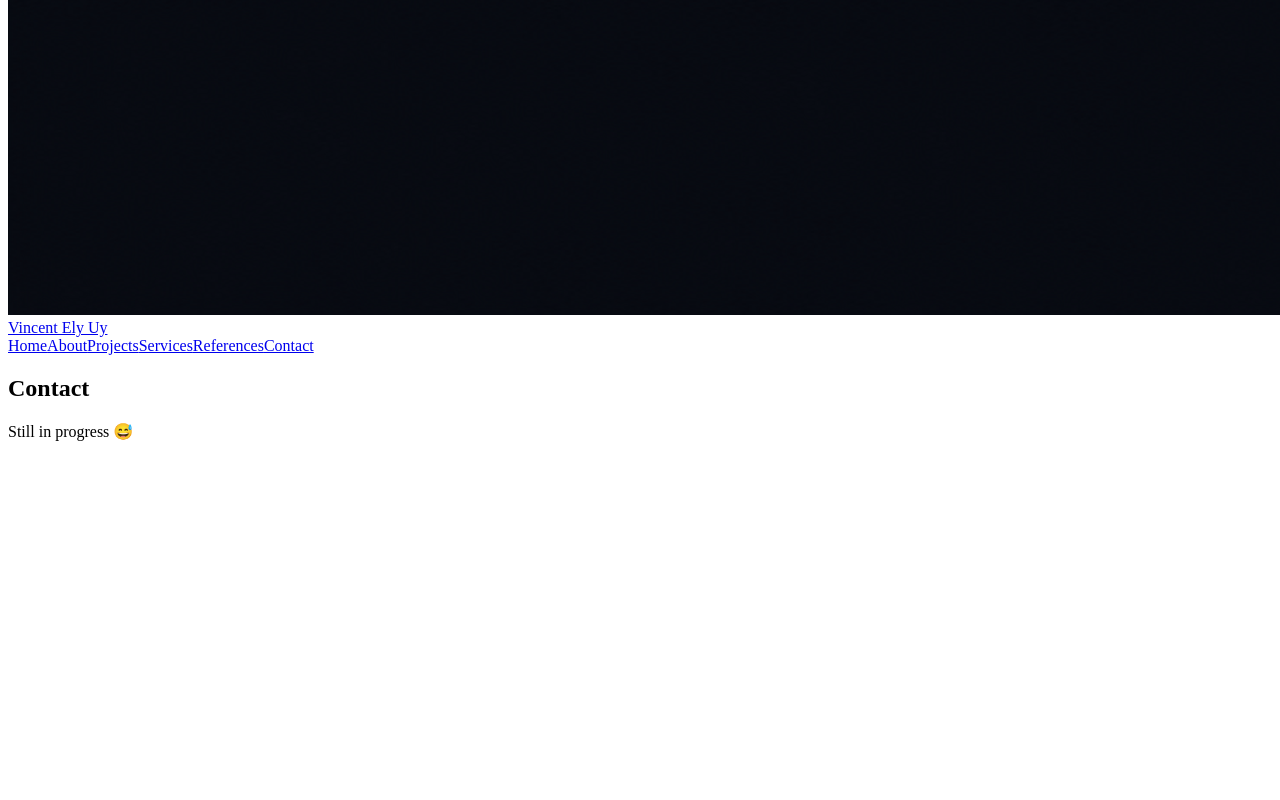
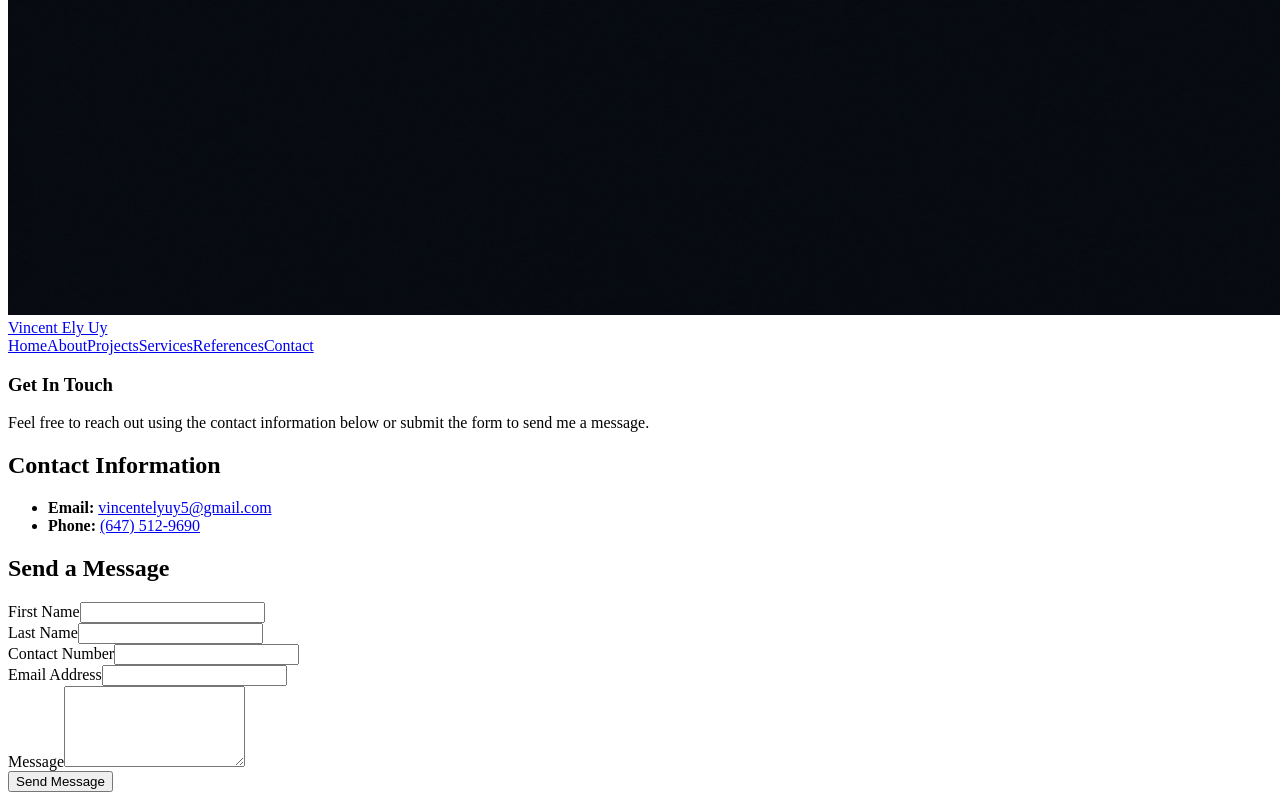
Before and after one commit to veuy/REACT-PORTOFOLIO, a React (Vite) app: page /contact in a window 1280 px wide. Shown: the part 580-1380 px from the top of the page. Before the commit the page ends 1037 px from the top, so only its background shows below. Built offline with nearby package versions, Linux system fonts and the light colour scheme; the HTML template or start-up script is replaced by a standard one.

Commit message:
2nd commit
updated contacts page with working forms submission. modified some info in about page and also updated border style in contacts page.

```diff
--- a/package.json
+++ b/package.json
@@ -10,6 +10,7 @@
     "preview": "vite preview"
   },
   "dependencies": {
+    "emailjs-com": "^3.2.0",
     "react": "^19.2.6",
     "react-dom": "^19.2.6",
     "react-router-dom": "^7.16.0"
--- a/src/pages/About.jsx
+++ b/src/pages/About.jsx
@@ -9,7 +9,7 @@ export default function About() {
             <h1>Vincent Ely Uy</h1>
             <p className="profile-role">Software Engineering Student</p>
           </div>
-          <p>I am a software engineering student focused on learning the full software engineering process of building applications, from planning and design to development and iteration. While my primary focus is understanding how to effectively build and structure applications, I am also developing skills in other areas of software engineering such as web development using HTML, CSS, and JavaScript, as well as version control with Git and GitHub. I am passionate about building applications, particularly educational tools that can help others learn, and I also aspire to develop mobile apps and games in the future. I continuously work on improving my abilities by building projects and gaining hands-on experience. Outside of software engineering, I enjoy watching anime, listening to tech podcasts, and playing video games.</p>
+          <p>I am a software engineering student focused on learning the full software engineering process of building applications, from planning and design to development and iteration. While my primary focus is understanding how to effectively build and structure applications, I am also developing skills in other areas of software engineering such as web development using HTML, CSS, and JavaScript, as well as version control with Git and GitHub. I am passionate about learning and building applications, particularly educational tools that can help others learn, and I also aspire to develop mobile apps and games in the future. I continuously work on improving my abilities by building projects and gaining hands-on experience. Outside of software engineering, I enjoy watching anime, listening to tech podcasts, and playing video games.</p>
           <a className="button button-primary" href="/resume.pdf" target="_blank" rel="noopener">Download Resume</a>
         </article>
 
--- a/src/pages/Contact.jsx
+++ b/src/pages/Contact.jsx
@@ -1,9 +1,156 @@
+import { useState } from 'react'
+import { useNavigate } from 'react-router-dom'
+import emailjs from 'emailjs-com'
+
 export default function Contact() {
+  const navigate = useNavigate()
+  const [loading, setLoading] = useState(false)
+  const [error, setError] = useState('')
+  const [formData, setFormData] = useState({
+    firstName: '',
+    lastName: '',
+    contactNumber: '',
+    email: '',
+    message: ''
+  })
+
+  const handleChange = (e) => {
+    const { name, value } = e.target
+    setFormData(prev => ({
+      ...prev,
+      [name]: value
+    }))
+  }
+
+  const handleSubmit = async (e) => {
+    e.preventDefault()
+    setLoading(true)
+    setError('')
+
+    // Initialize EmailJS (service ID, public key)
+    emailjs.init('YOUR_PUBLIC_KEY')
+
+    const emailParams = {
+      to_email: 'vincentelyuy5@gmail.com',
+      from_name: `${formData.firstName} ${formData.lastName}`,
+      contact_number: formData.contactNumber,
+      from_email: formData.email,
+      message: formData.message
+    }
+
+    try {
+      // Send email via EmailJS
+      await emailjs.send(
+        'service_wm4w9ow',
+        'template_7azv6tt',
+        emailParams,
+        'Va76v6KUVo_IAjdBD'
+      )
+
+      // Redirect to home on success
+      navigate('/')
+    } catch (err) {
+      setError('Failed to send message.')
+      console.error(err)
+      setLoading(false)
+    }
+  }
+
   return (
     <main className="page-shell contact-page">
-      <section className="page-panel">
-        <h1>Contact</h1>
-        <p>Still in progress 😅</p>
+      <section className="content-grid">
+        {/* Contact Info Panel */}
+        <article className="profile-card contact-info-card">
+          <h1>Get In Touch</h1>
+          <p>Feel free to reach out using the contact information below or submit the form to send me a message.</p>
+
+          <div className="detail-panel">
+            <h2>Contact Information</h2>
+            <ul>
+              <li>
+                <strong>Email:</strong> <a href="mailto:vincentelyuy5@gmail.com">vincentelyuy5@gmail.com</a>
+              </li>
+              <li>
+                <strong>Phone:</strong> <a href="tel:+16475129690">(647) 512-9690</a>
+              </li>
+            </ul>
+          </div>
+        </article>
+
+        {/* Contact Form */}
+        <article className="profile-card contact-form-card">
+          <h2>Send a Message</h2>
+          {error && <p style={{ color: '#ff6b6b', marginBottom: '1rem' }}>{error}</p>}
+
+          <form onSubmit={handleSubmit} className="contact-form">
+            <div className="form-group">
+              <label htmlFor="firstName">First Name</label>
+              <input
+                type="text"
+                id="firstName"
+                name="firstName"
+                value={formData.firstName}
+                onChange={handleChange}
+                required
+              />
+            </div>
+
+            <div className="form-group">
+              <label htmlFor="lastName">Last Name</label>
+              <input
+                type="text"
+                id="lastName"
+                name="lastName"
+                value={formData.lastName}
+                onChange={handleChange}
+                required
+              />
+            </div>
+
+            <div className="form-group">
+              <label htmlFor="contactNumber">Contact Number</label>
+              <input
+                type="tel"
+                id="contactNumber"
+                name="contactNumber"
+                value={formData.contactNumber}
+                onChange={handleChange}
+              />
+            </div>
+
+            <div className="form-group">
+              <label htmlFor="email">Email Address</label>
+              <input
+                type="email"
+                id="email"
+                name="email"
+                value={formData.email}
+                onChange={handleChange}
+                required
+              />
+            </div>
+
+            <div className="form-group">
+              <label htmlFor="message">Message</label>
+              <textarea
+                id="message"
+                name="message"
+                value={formData.message}
+                onChange={handleChange}
+                required
+                rows="5"
+              ></textarea>
+            </div>
+
+            <button
+              type="submit"
+              className="button button-primary"
+              disabled={loading}
+            >
+              {loading ? 'Sending...' : 'Send Message'}
+            </button>
+          </form>
+        </article>
       </section>
     </main>
   )
--- a/src/styles.css
+++ b/src/styles.css
@@ -218,6 +218,111 @@ button, .button { font: inherit; }
   max-width: 65ch;
   line-height: 1.8;
 }
+.contact-form {
+  display: grid;
+  gap: 1.5rem;
+  margin-top: 1.5rem;
+}
+.form-group {
+  display: grid;
+  gap: 0.6rem;
+}
+.form-group label {
+  font-weight: 600;
+  color: #d5e0ff;
+  font-size: 0.95rem;
+}
+.form-group input,
+.form-group textarea {
+  padding: 0.75rem 1rem;
+  border-radius: 12px;
+  background: rgba(255, 255, 255, 0.05);
+  border: 1px solid rgba(148, 163, 184, 0.2);
+  color: #cdd9e5;
+  font: inherit;
+  transition: border-color 0.2s ease, background 0.2s ease;
+}
+.form-group input:focus,
+.form-group textarea:focus {
+  outline: none;
+  border-color: #58a6ff;
+  background: rgba(255, 255, 255, 0.08);
+}
+.form-group textarea {
+  resize: vertical;
+  min-height: 120px;
+  font-family: inherit;
+}
+.form-group input::placeholder,
+.form-group textarea::placeholder {
+  color: rgba(205, 217, 229, 0.5);
+}
+.contact-form .button {
+  margin-top: 0.5rem;
+  cursor: pointer;
+}
+.contact-form .button:disabled {
+  opacity: 0.6;
+  cursor: not-allowed;
+}
+.detail-panel a {
+  color: #58a6ff;
+  transition: color 0.2s ease;
+}
+.detail-panel a:hover {
+  color: #79c0ff;
+}
+/* Programming-themed contact cards */
+.contact-info-card {
+  background: rgba(10, 15, 25, 0.95);
+  border: 2px solid #00d9ff;
+  border-radius: 12px;
+  box-shadow: 0 0 15px rgba(0, 217, 255, 0.2), inset 0 0 10px rgba(0, 217, 255, 0.05);
+  position: relative;
+}
+.contact-info-card::before {
+  content: '< ';
+  position: absolute;
+  top: 1rem;
+  left: 1.2rem;
+  color: #00d9ff;
+  font-weight: 700;
+  font-size: 1.2rem;
+}
+.contact-info-card::after {
+  content: ' >';
+  position: absolute;
+  bottom: 1rem;
+  right: 1.2rem;
+  color: #00d9ff;
+  font-weight: 700;
+  font-size: 1.2rem;
+}
+.contact-form-card {
+  background: rgba(10, 15, 25, 0.95);
+  border: 2px solid #a371f7;
+  border-radius: 12px;
+  box-shadow: 0 0 15px rgba(163, 113, 247, 0.2), inset 0 0 10px rgba(163, 113, 247, 0.05);
+  position: relative;
+}
+.contact-form-card::before {
+  content: '{ ';
+  position: absolute;
+  top: 1rem;
+  left: 1.2rem;
+  color: #a371f7;
+  font-weight: 700;
+  font-size: 1.2rem;
+}
+.contact-form-card::after {
+  content: ' }';
+  position: absolute;
+  bottom: 1rem;
+  right: 1.2rem;
+  color: #a371f7;
+  font-weight: 700;
+  font-size: 1.2rem;
+}
 @media (max-width: 900px) {
   .page-shell { padding: 2rem 1.5rem; }
   .content-grid { grid-template-columns: 1fr; }
```
Also changed, not shown: 1 other file (tests, documents, lock files or other folders).
